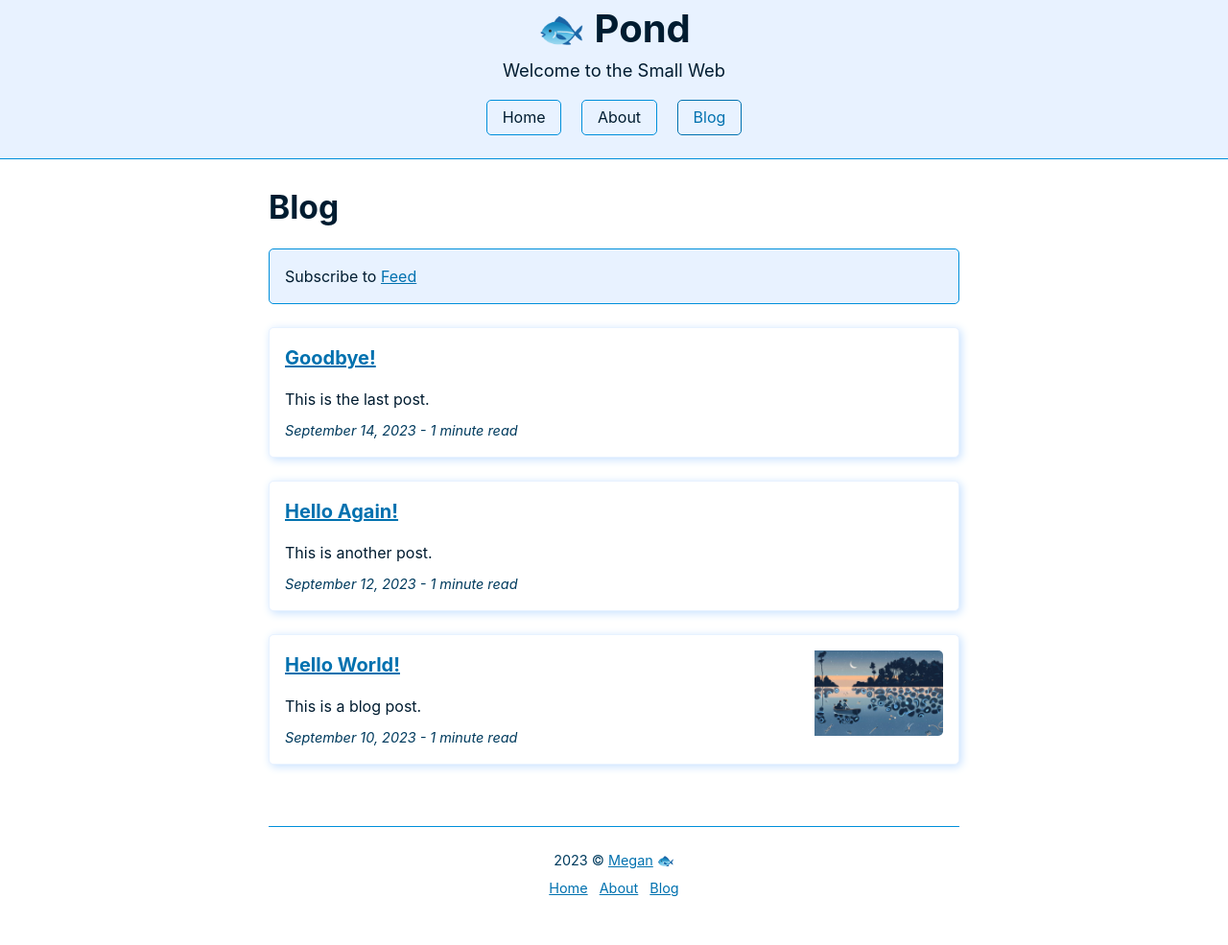
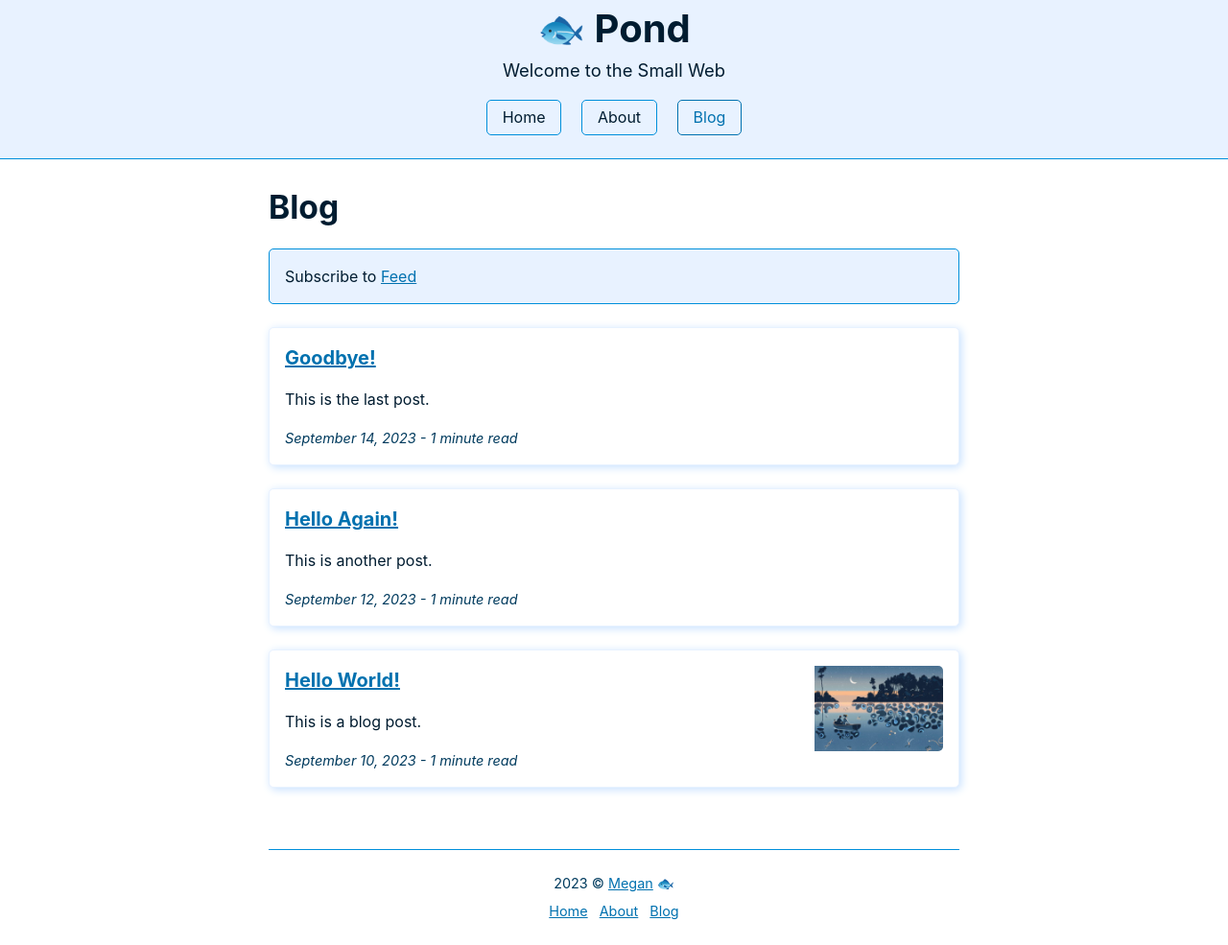
Before and after one commit to megdna/pond, a Jekyll site: the page built from blog.md, in a window 1280 px wide. Shown: the whole page at 96% size. Built offline with Jekyll 4.4.1, drawn with Linux system fonts in a browser that asks for light colours; before the commit the page ends 961 px from its top, so only the background shows below that.

Commit message:
Update style.css

```diff
--- a/assets/css/style.css
+++ b/assets/css/style.css
@@ -127,7 +127,7 @@ h1, h2, h3 {
   margin: 2rem 0 1rem;
 }
 h4, h5, h6, p {
-  margin: 1rem 0 0.5rem;
+  margin: 1rem 0;
 }
 h1 {
   font-size: 2.5rem;
@@ -224,7 +224,7 @@ article {
   width: 100%;
 }
 article h1:first-child {
-  margin-top: 1rem;
+  margin-top: 0;
 }
 
 aside {
```
